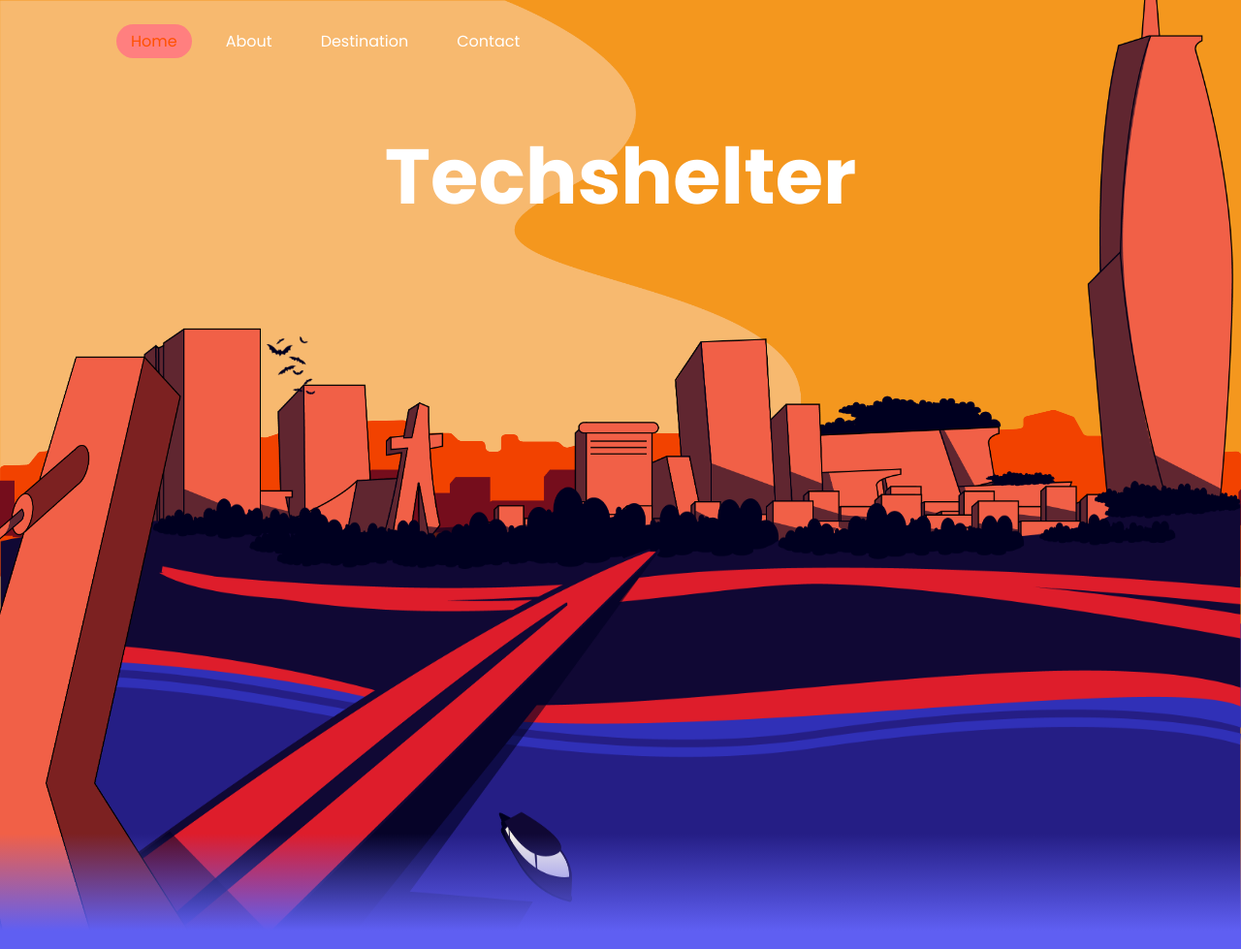
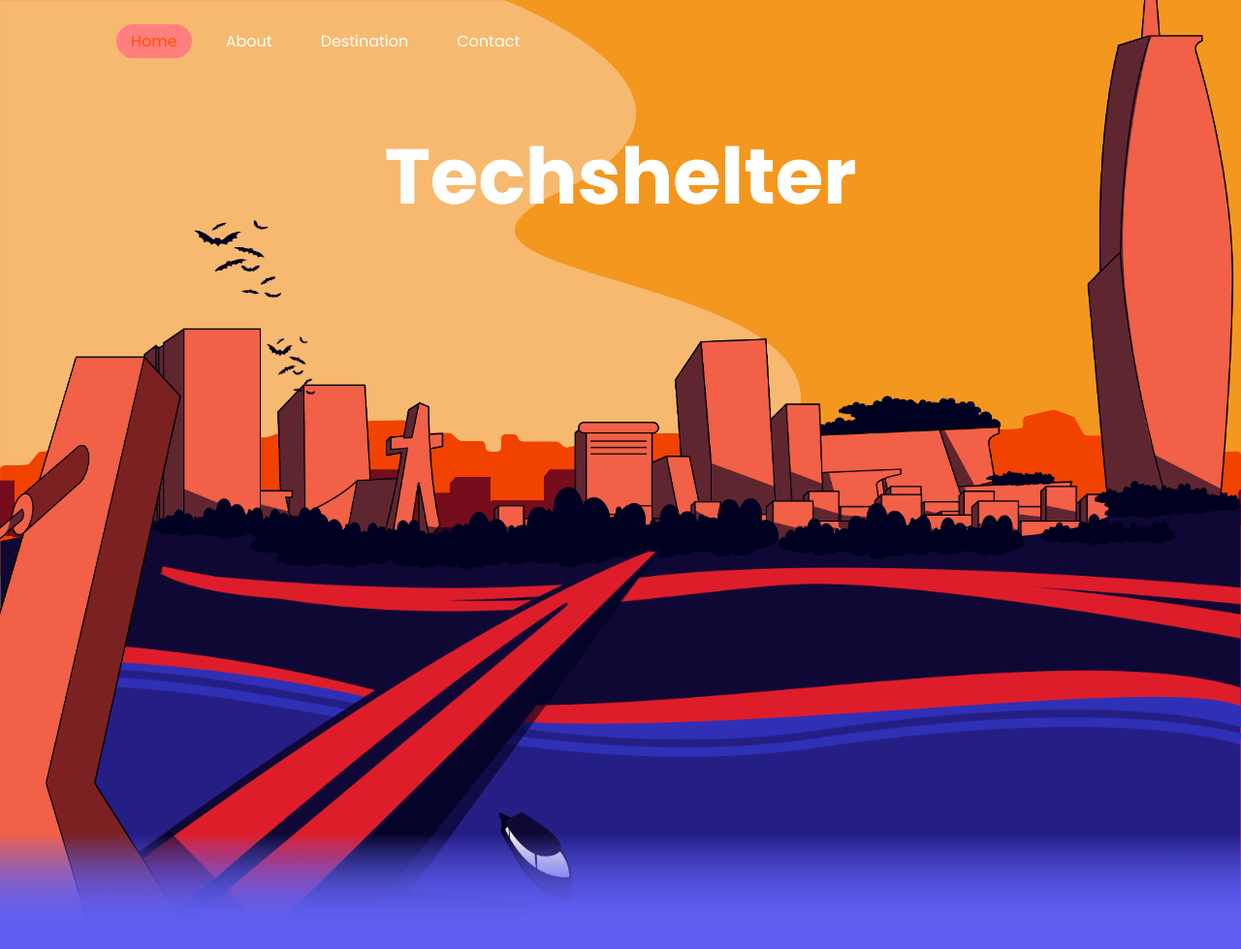
Before and after one commit to techshelter/techshelter_website, a plain HTML site: page index.html in a window 1280 px wide. Shown: the top 979 px of the page at 97% size. Drawn offline with Linux system fonts and the light colour scheme.

Commit message:
superposition des images

```diff
--- a/index.html
+++ b/index.html
@@ -19,30 +19,57 @@
     </ul>
   </header>
 
+  <div style="position:relative">
   <section class="sect">
-    <p class="tech" id='title'>
+    <p class="tech title">
       Techshelter
     </p>
     <div class="container">
-      <img src="BATIMENTS@4x.png" id="building">
+      <img src="BATIMENTS@4x.png" class="building">
     </div>
-    <div class="river">
-      <img src="VILLE@4x.png" id="river">
+    <div class="rivers">
+      <img src="VILLE@4x.png" class="river">
     </div>
 
-    <div class="bridge">
-      <img src="MAT@4x.png" id="bridge">
+    <div class="bridges">
+      <img src="MAT@4x.png" class="bridge">
     </div>
     <div class="chauve" style="width:100%; z-index: 20; width: 100%; position: absolute;">
       <img src="animiertes-gif-von-online-umwandeln-de.gif" alt="" style="width: 50px;  height: 60px; margin-left: 275px; margin-bottom: 200px;">
     </div>
     <div class="my-orange">
-      <img src="ORANGE@4x.png" id="stars">
+      <img src="ORANGE@4x.png" class="stars">
     </div>
 
     <div class="cursor"></div>
 
   </section>
+
+  <section class="sect" style="position: absolute; top: 0;">
+    <p class="tech title">
+      Techshelter
+    </p>
+    <div class="container">
+      <img src="BATIMENTS@4x.png" class="building">
+    </div>
+    <div class="rivers">
+      <img src="VILLE@4x.png" class="river">
+    </div>
+
+    <div class="bridges">
+      <img src="MAT@4x.png" class="bridge">
+    </div>
+    <div class="chauve" style="width:100%; z-index: 20; width: 100%; position: absolute;">
+      <img src="animiertes-gif-von-online-umwandeln-de1.gif" alt="" style="width: 90px;  height: 80px; margin-left: 200px; margin-bottom: 420px;">
+    </div>
+    <div class="my-orange">
+      <img src="ORANGE@4x.png" class="stars">
+    </div>
+
+    <div class="cursor"></div>
+
+  </section>
+</div>
   <div class="sec">
     <h2>parallax scrolling</h2>
       <p>
@@ -95,27 +122,45 @@
   </div>
 
   <script>
-    let title = document.getElementById('title')
+    document.addEventListener('DOMContentLoaded', function() {
+      let titles = document.querySelectorAll('.title')
+      let starss = document.querySelectorAll('.stars')
+      let rivers = document.querySelectorAll('.river')
+      let buildings = document.querySelectorAll('.building')
+      let bridges = document.querySelectorAll('.bridge')
 
-    let stars = document.getElementById('stars');
-let river = document.getElementById('river')
-let building = document.getElementById('building')
-let bridge = document.getElementById('bridge')
-let titleTop = parseInt(getComputedStyle(title).top.replace('px', ''))
-let riverTop = parseInt(getComputedStyle(river).bottom.replace('px', ''))
-let buildingTop = parseInt(getComputedStyle(building).marginTop.replace('px', ''))
-const first_mt = parseInt(getComputedStyle(stars).marginTop.replace('px', ''))
+      let titleTop = parseInt(getComputedStyle(titles[0]).top.replace('px', ''))
+      let riverTop = parseInt(getComputedStyle(rivers[0]).bottom.replace('px', ''))
+      let buildingTop = parseInt(getComputedStyle(buildings[0]).marginTop.replace('px', ''))
+      let bridgeTop = parseInt(getComputedStyle(bridges[0]).marginBottom.replace('px', ''))
+      const first_mt = parseInt(getComputedStyle(starss[0]).marginTop.replace('px', ''))
       window.addEventListener('scroll', function() {
-      let value = window.scrollY;
-      stars.style.marginTop = first_mt+40+(value * 4) + 'px'; })
-let bridgeTop = parseInt(getComputedStyle(bridge).marginBottom.replace('px', ''))
         window.addEventListener('scroll', function(){
           let value = window.scrollY
+          buildings.forEach((building) => {
+            building.style.marginTop = buildingTop + value*0.4 + 'px'
+          })
+
+          titles.forEach((title) => {
             title.style.top = titleTop + value*1.2 + 'px'
+          })
+
+          rivers.forEach((river) => {
             river.style.bottom = riverTop + value*0.1 + 'px'
-  building.style.marginTop = buildingTop + value*0.4 + 'px'
+          })
+
+          bridges.forEach((bridge) => {
             bridge.style.marginBottom = bridgeTop - value*0.5 + 'px'
           })
+
+          starss.forEach((stars) => {
+            stars.style.marginTop = first_mt+40+(value * 4) + 'px'
+          })
+
+        })
+      })
+    })
+
   </script>
 </body>
 <script src="./anim.js"></script>
--- a/style.css
+++ b/style.css
@@ -130,7 +130,7 @@ section::before{
   height: 80%;
   margin-top: -18vh;
 }
-.river{
+.rivers{
   z-index: 3;
   position:absolute;
   width: 100%;
@@ -140,11 +140,11 @@ section::before{
   height:100vh;
   bottom: -2vh;
 }
-.river img{
+.rivers img{
   width: 100vw;
   height: 60%;
 }
-.bridge{
+.bridges{
   z-index: 4;
   position:absolute;
   width: 100%;
@@ -154,7 +154,7 @@ section::before{
   height:100vh;
   bottom: 0;
 }
-.bridge img{
+.bridges img{
   width: 21%;
   margin-bottom: -2vh;
   margin-left: -5vw;
```
Lines whose indentation alone changed are shown as unchanged.
